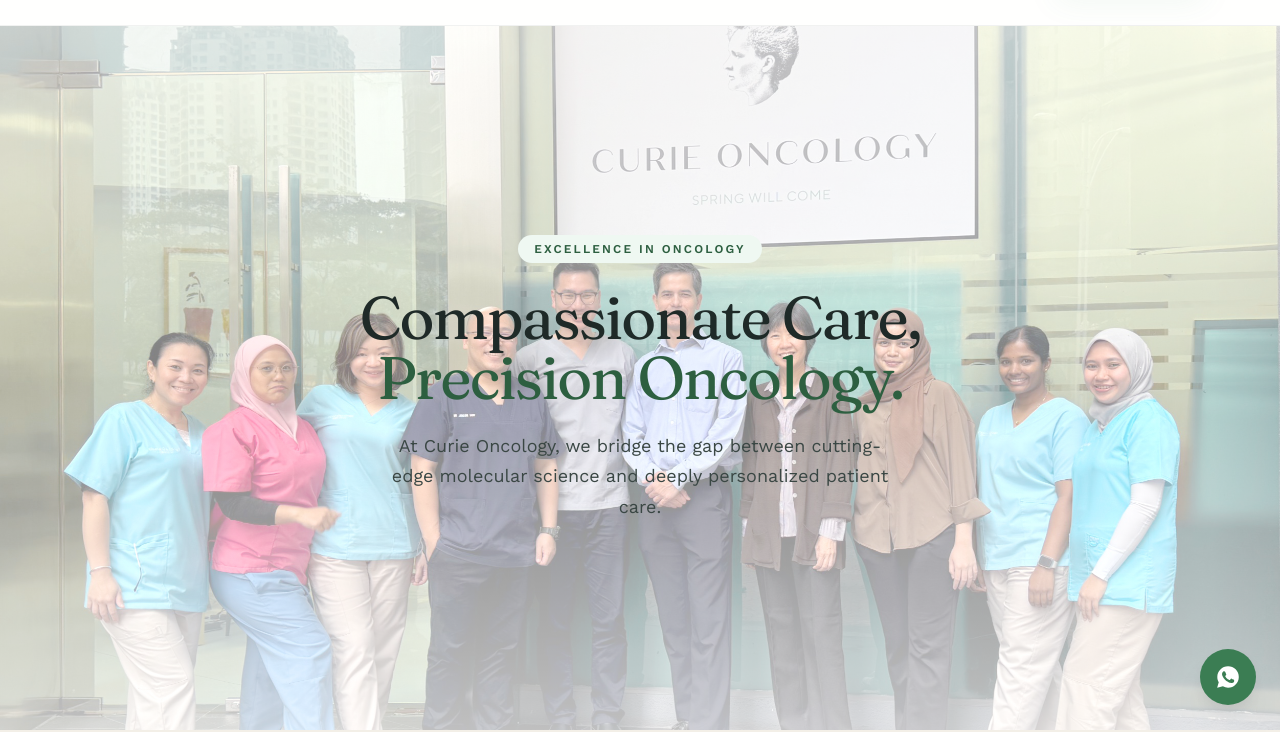
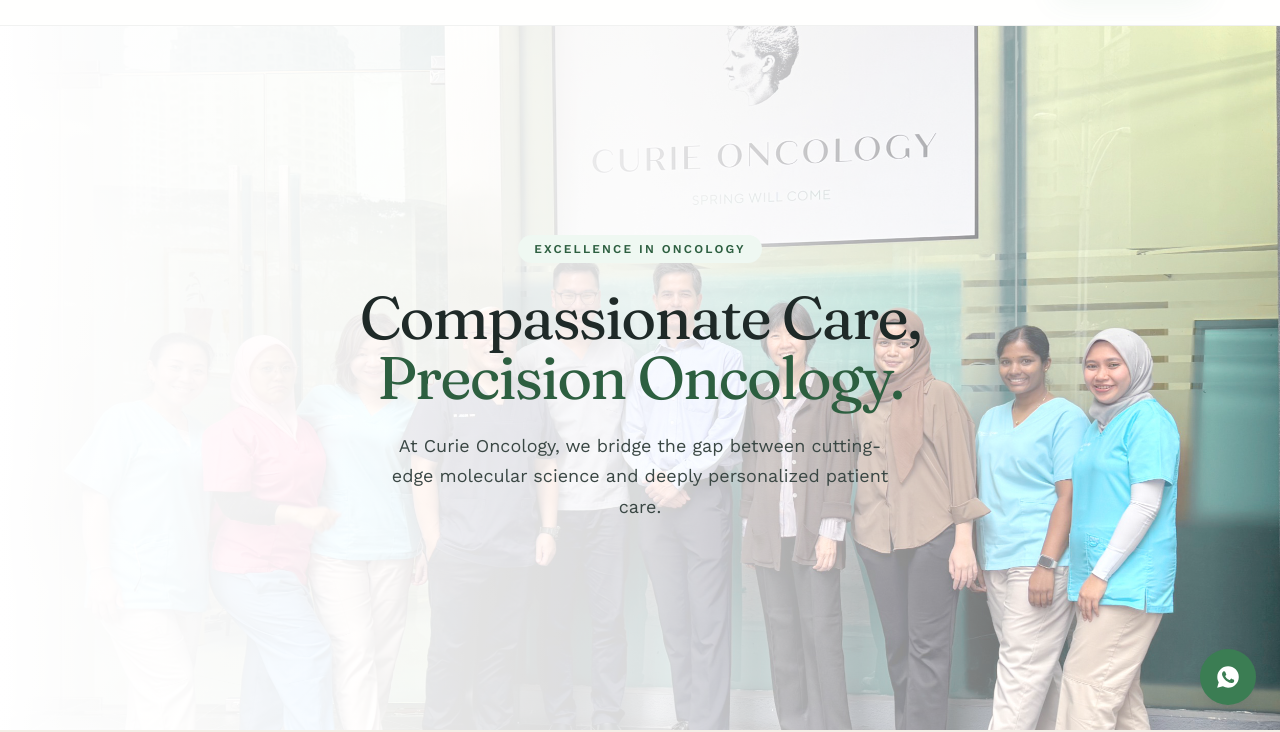
Before and after one commit to adibizuddinashari/curie-oncology, a website: page index.html in a window 1280 px wide. Shown: the part 71-803 px from the top of the page. Drawn offline with nearby package versions, Linux system fonts and the light colour scheme.

Commit message:
Match homepage hero overlay to the About Us page treatment
Swap the uniform vertical cream wash for the same left-to-right gradient
(from-cream-100 via-cream-100/85 to-cream-100/15) used on About Us's hero,
for a consistent overlay style between the two pages.

```diff
--- a/index.html
+++ b/index.html
@@ -45,7 +45,7 @@
 <section class="sticky top-0 z-0 flex w-full min-h-[calc(100vh-6rem)] items-center justify-center overflow-hidden px-6 text-center">
   <div class="absolute inset-0">
     <img src="assets/img/clinic/clinic-team-entrance.jpg" alt="Curie Oncology clinical team at the Bangsar South entrance" class="h-full w-full object-cover" />
-    <div class="absolute inset-0 bg-gradient-to-b from-cream-100/70 via-cream-100/50 to-cream-100/75"></div>
+    <div class="absolute inset-0 bg-gradient-to-r from-cream-100 via-cream-100/85 to-cream-100/15"></div>
   </div>
   <div class="relative z-10 mx-auto max-w-2xl" data-reveal>
     <span class="section-eyebrow inline-block rounded-full bg-sage-50 px-4 py-1.5">Excellence in Oncology</span>
```
Also changed, not shown: src/pages/home.html (+1 -1 lines), assets/css/style.css.
